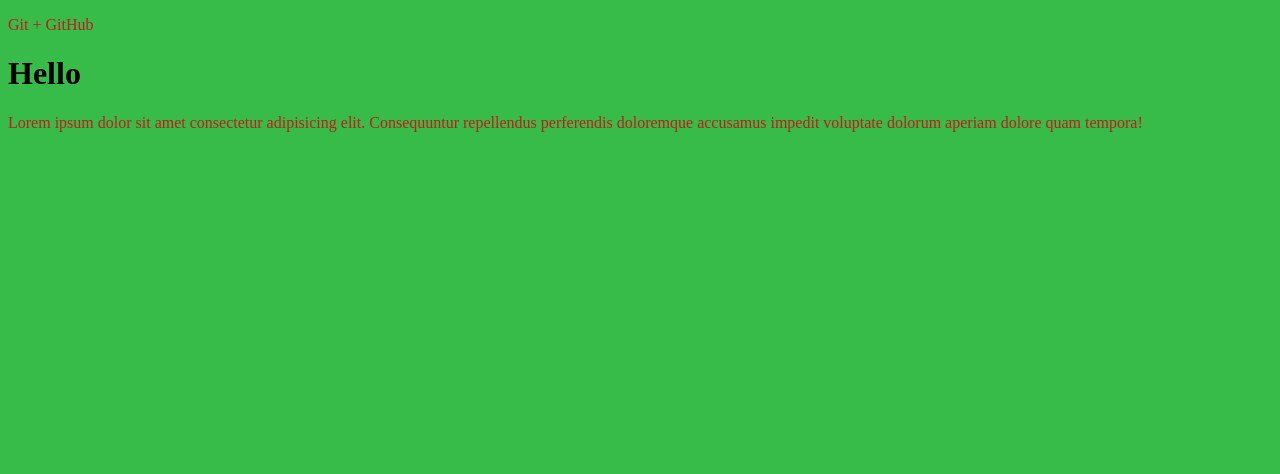
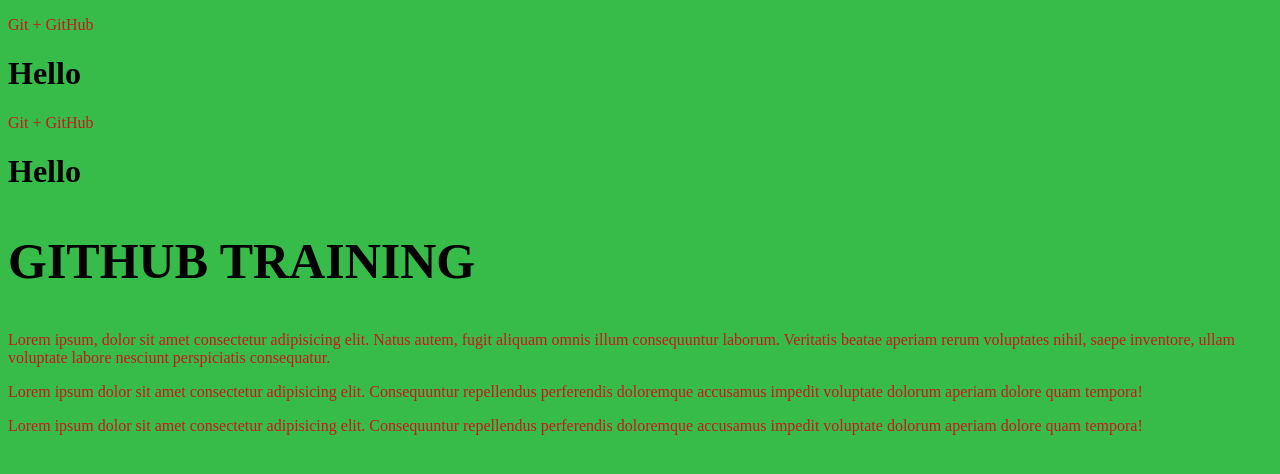
Before and after one commit to Alex737UA/learn-GitHuB, a plain HTML site: page index.html in a window 1280 px wide. Drawn offline with Linux system fonts and the light colour scheme.

Commit message:
Тренировка

```diff
--- a/index.html
+++ b/index.html
@@ -10,6 +10,14 @@
 <body>
   <P>Git + GitHub</P>
   <h1>Hello </h1>
+
+
+  <P>Git + GitHub</P>
+  <h1>Hello </h1>
+
+  <h2>GITHUB  TRAINING</h2>
+  <p>Lorem ipsum, dolor sit amet consectetur adipisicing elit. Natus autem, fugit aliquam omnis illum consequuntur laborum. Veritatis beatae aperiam rerum voluptates nihil, saepe inventore, ullam voluptate labore nesciunt perspiciatis consequatur.</p>
   <p>Lorem ipsum dolor sit amet consectetur adipisicing elit. Consequuntur repellendus perferendis doloremque accusamus impedit voluptate dolorum aperiam dolore quam tempora! </p>
+<p>Lorem ipsum dolor sit amet consectetur adipisicing elit. Consequuntur repellendus perferendis doloremque accusamus impedit voluptate dolorum aperiam dolore quam tempora! </p>
 </body>
 </html>
```
